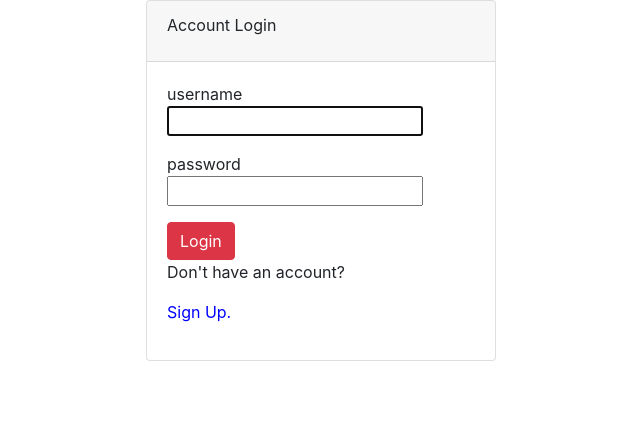
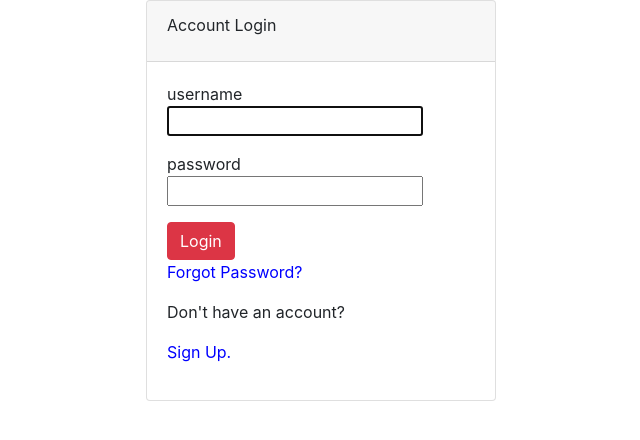
Before and after one commit to dibXpert/GradXchange, a Django app: page /login/ in a window 1280 px wide. Shown: the part 56-496 px from the top of the page, without its empty margins (319-959 px from the left). Run offline with Django 5.2, Linux system fonts and the light colour scheme; some libraries are stand-ins or nearby versions.

Commit message:
reset password function, templates, url,

```diff
--- a/gradxchange/gradxchange/settings.py
+++ b/gradxchange/gradxchange/settings.py
@@ -127,7 +127,7 @@ MEDIA_URL ='/pictures/'
 
 
 #password reset
-#EMAIL_BACKEND ='django.core.mail.backends.console.EmailBackend'
+EMAIL_BACKEND ='django.core.mail.backends.console.EmailBackend'
 
 # Default primary key field type
 # https://docs.djangoproject.com/en/5.0/ref/settings/#default-auto-field
--- a/gradxchange/gradxchange/urls.py
+++ b/gradxchange/gradxchange/urls.py
@@ -38,6 +38,8 @@ urlpatterns = [
     path('password_change/done',authentication_views.PasswordChangeDoneView.as_view(template_name='users/password_change_done.html'), name='password_change_done'),
     #password reset
     path('password_reset/', authentication_views.PasswordResetView.as_view(template_name='users/password_reset_form.html'),name="password_reset"),
-    path('password_reset/done', authentication_views.PasswordResetDoneView.as_view(template_name='users/password_reset_done.html'),name="password_reset"),
+    path('password_reset/done', authentication_views.PasswordResetDoneView.as_view(template_name='users/password_reset_done.html'),name="password_reset_done"),
+    path('reset/<uidb64>/<token>', authentication_views.PasswordResetConfirmView.as_view(template_name='users/password_reset_confirm.html'), name='password_reset_confirm'),
+    path('reset/done/',authentication_views.PasswordResetCompleteView.as_view(template_name='users/password_reset_complete.html'),name='password_reset_complete'),
 
 ] + static(settings.MEDIA_URL, document_root=settings.MEDIA_ROOT)
--- a/gradxchange/users/templates/users/login.html
+++ b/gradxchange/users/templates/users/login.html
@@ -19,7 +19,9 @@
                         </div>
                         {% endfor %}
                         <button class="btn btn-danger" type="submit">Login</button>
+
                     </form>
+                    <p><a style="color: blue;" href="{% url 'password_reset' %}">Forgot Password?</a></p>
                     <p>Don't have an account?</p>
                     <p><a style="color: blue;" href="{% url 'signup' %}">Sign Up.</a></p>
                 </div>
--- /dev/null
+++ b/gradxchange/users/templates/users/password_reset_complete.html
@@ -0,0 +1 @@
+<h1>Your password has been successfully reset</h1>
--- a/gradxchange/users/templates/users/password_reset_done.html
+++ b/gradxchange/users/templates/users/password_reset_done.html
@@ -1 +1 @@
-<h1>We have mailed yopu the password reset link</h1>
+<h1>We have mailed you the password reset link</h1>
--- a/gradxchange/users/templates/users/password_reset_form.html
+++ b/gradxchange/users/templates/users/password_reset_form.html
@@ -1,3 +1,6 @@
+<h1>Reset Password</h1>
+<h2>Enter your email address </h2>
+
 <form method="POST">
     {% csrf_token%}
     {{form.as_p}}
```
Also changed, not shown: gradxchange/users/templates/users/password_reset_confirm.html (added, +11 -0 lines), gradxchange/db.sqlite3.
